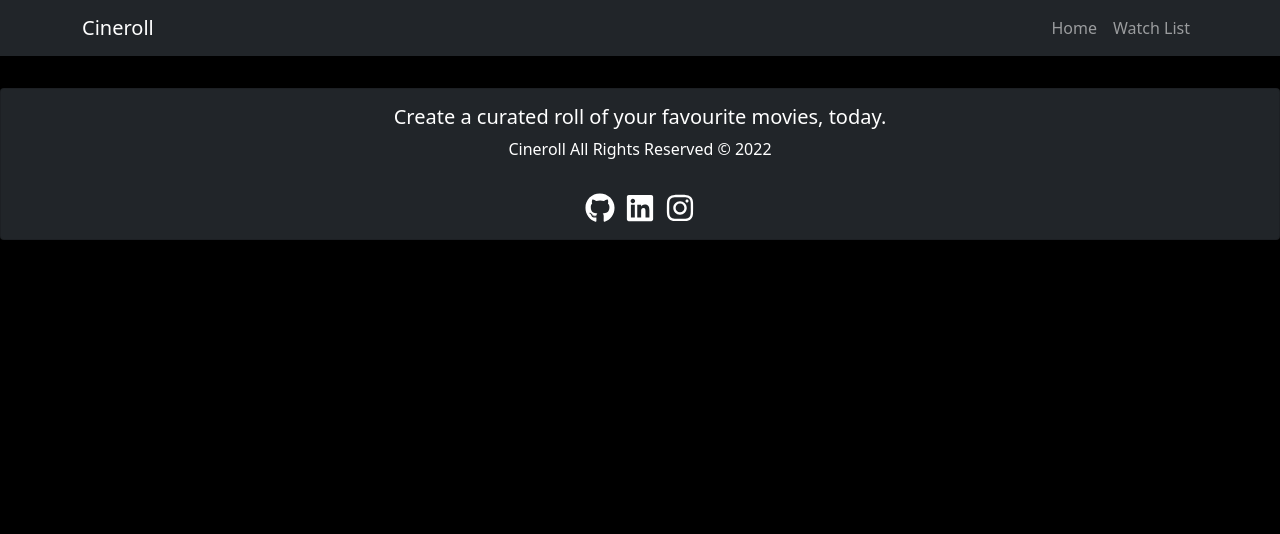
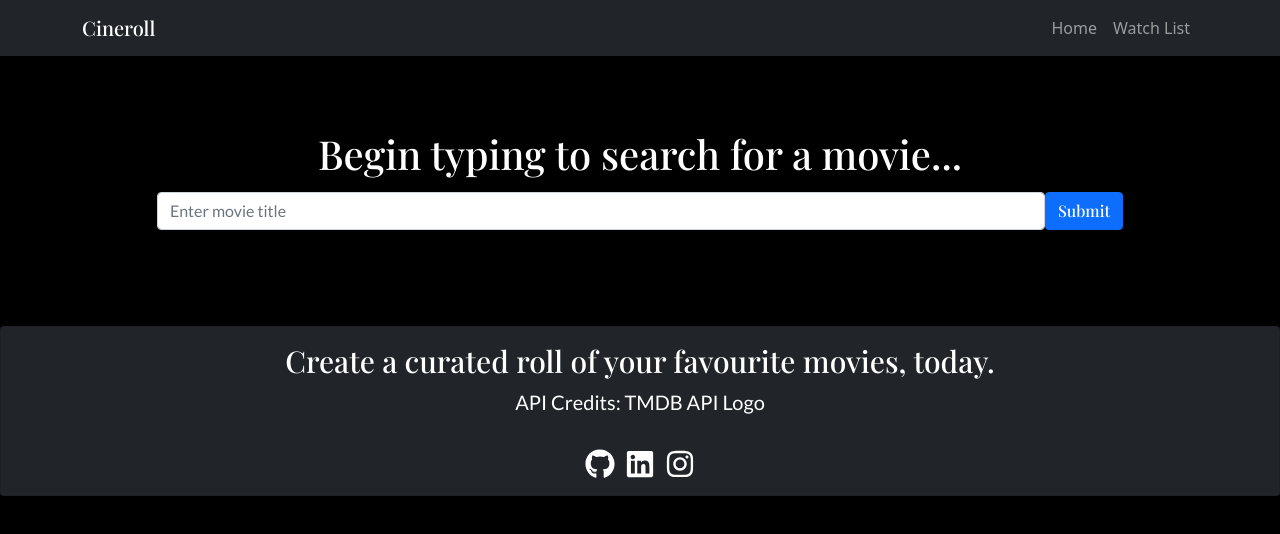
Before and after one commit to disha9112/Cineroll, a React (Create React App) app: page / in a window 1280 px wide. Shown: the top 534 px of the page. Built offline with nearby package versions, Linux system fonts and the light colour scheme; no server answers.

Commit message:
minor style changes

```diff
--- a/src/components/footer/footer.component.js
+++ b/src/components/footer/footer.component.js
@@ -10,10 +10,12 @@ function Footer() {
       style={{ backgroundColor: "#212529", color: "white" }}
     >
       <Card.Body>
-        <Card.Title>
+        <Card.Title className="playfair" style={{ fontSize: "30px" }}>
           Create a curated roll of your favourite movies, today.
         </Card.Title>
-        <Card.Text>Cineroll All Rights Reserved © 2022</Card.Text>
+        <Card.Text className="lato" style={{ fontSize: "20px" }}>
+          API Credits: TMDB API Logo
+        </Card.Text>
       </Card.Body>
       <Card.Body>
         <a href="https://github.com/disha9112/Cineroll">
--- a/src/components/header/header.component.js
+++ b/src/components/header/header.component.js
@@ -9,11 +9,11 @@ function Header() {
     <Navbar collapseOnSelect expand="lg" bg="dark" variant="dark">
       <Container>
         <Link className="link" to="/">
-          <Navbar.Brand>Cineroll</Navbar.Brand>
+          <Navbar.Brand className="playfair">Cineroll</Navbar.Brand>
         </Link>
         <Navbar.Toggle aria-controls="responsive-navbar-nav" />
         <Navbar.Collapse id="responsive-navbar-nav">
-          <Nav className="me-auto"></Nav>
+          <Nav className="me-auto lato"></Nav>
           <Nav>
             <Nav.Link as={Link} to="/">
               Home
--- a/src/components/search-bar/search-bar.component.js
+++ b/src/components/search-bar/search-bar.component.js
@@ -1,22 +1,38 @@
-import React from "react";
+import React, { useState } from "react";
 import Button from "react-bootstrap/Button";
 import Form from "react-bootstrap/Form";
 
 function SearchBar() {
+  const [query, setQuery] = useState("");
+
+  function handleQuery(event) {
+    setQuery(event.target.value);
+  }
+
   return (
-    <Form>
-      <Form.Group className="text-center mb-3" controlId="formBasicEmail">
-        <Form.Label
-          style={{ fontSize: "50px", color: "white", marginTop: "20px" }}
-        >
-          Begin typing to search for a desired movie...
-        </Form.Label>
-        <Form.Control type="email" placeholder="Enter movie title" />
+    <Form className="text-center p-5">
+      <Form.Label
+        className="playfair"
+        style={{ fontSize: "40px", color: "white", marginTop: "20px" }}
+      >
+        Begin typing to search for a movie...
+      </Form.Label>
+      <Form.Group
+        className="d-flex justify-content-center mb-3"
+        controlId="formBasicEmail"
+      >
+        <Form.Control
+          className="lato"
+          style={{ width: "75%" }}
+          type="email"
+          placeholder="Enter movie title"
+          value={query}
+          onChange={handleQuery}
+        />
+        <Button variant="primary playfair " type="submit">
+          Submit
+        </Button>
       </Form.Group>
-
-      <Button variant="primary" type="submit">
-        Submit
-      </Button>
     </Form>
   );
 }
--- a/src/index.css
+++ b/src/index.css
@@ -1,15 +1,11 @@
-body {
-  margin: 0;
-  font-family: -apple-system, BlinkMacSystemFont, "Segoe UI", "Roboto", "Oxygen",
-    "Ubuntu", "Cantarell", "Fira Sans", "Droid Sans", "Helvetica Neue",
-    sans-serif;
-  -webkit-font-smoothing: antialiased;
-  -moz-osx-font-smoothing: grayscale;
+@import url("https://fonts.googleapis.com/css2?family=Lato&family=Playfair+Display:wght@500&display=swap");
+
+.playfair {
+  font-family: "Playfair Display", serif;
 }
 
-code {
-  font-family: source-code-pro, Menlo, Monaco, Consolas, "Courier New",
-    monospace;
+.lato {
+  font-family: "Lato", sans-serif;
 }
 
 .link {
--- a/src/pages/details/details.js
+++ b/src/pages/details/details.js
@@ -72,24 +72,26 @@ function Details() {
           }}
         >
           <Card.Body style={{ background: "black" }}>
-            <Card.Title style={{ fontSize: "35px" }}>
+            <Card.Title className="playfair" style={{ fontSize: "35px" }}>
               {original_title}
             </Card.Title>
             <div className="details-body-card-header">
-              <Card.Text>Runtime: {runtime}m </Card.Text>
-              <Card.Text>Release: {release_date}</Card.Text>
-              <Card.Text>Rating ⭐: {vote_average}</Card.Text>
+              <Card.Text className="lato">Runtime: {runtime}m </Card.Text>
+              <Card.Text className="lato">Release: {release_date}</Card.Text>
+              <Card.Text className="lato">Rating ⭐: {vote_average}</Card.Text>
             </div>
             <div className="details-body-card-info">
-              <Card.Text style={{ fontSize: "20px" }}>{overview}</Card.Text>
-              <Card.Text style={{ fontSize: "20px" }}>
+              <Card.Text className="lato" style={{ fontSize: "20px" }}>
+                {overview}
+              </Card.Text>
+              <Card.Text className="lato" style={{ fontSize: "20px" }}>
                 Genres: {genres_string}
               </Card.Text>
-              <Card.Text style={{ fontSize: "20px" }}>
+              <Card.Text className="lato" style={{ fontSize: "20px" }}>
                 Languages: {languages_string}
               </Card.Text>
             </div>
-            <Button variant="primary m-5">Add to Watch List</Button>
+            <Button variant="primary playfair m-5">Add to Watch List</Button>
           </Card.Body>
         </Card>
       </div>
--- a/src/pages/home/home.js
+++ b/src/pages/home/home.js
@@ -9,7 +9,7 @@ function Home() {
   return (
     <div className="home-body">
       <Header />
-      {/* <SearchBar /> */}
+      <SearchBar />
       <MovieList />
       <Footer />
     </div>
```
